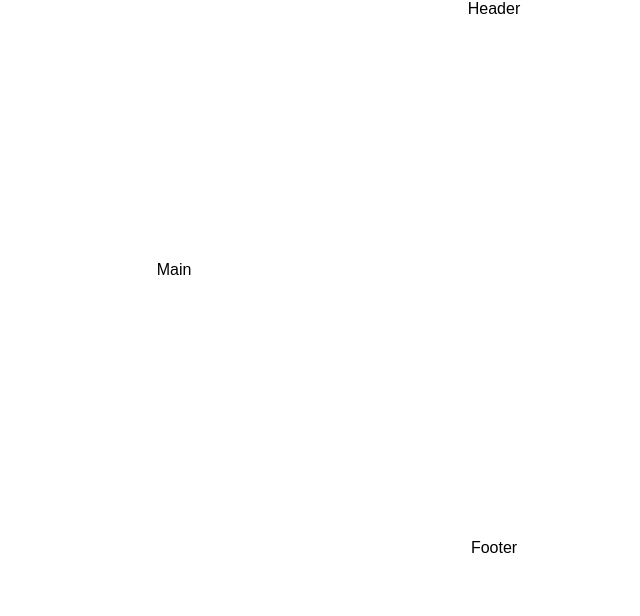
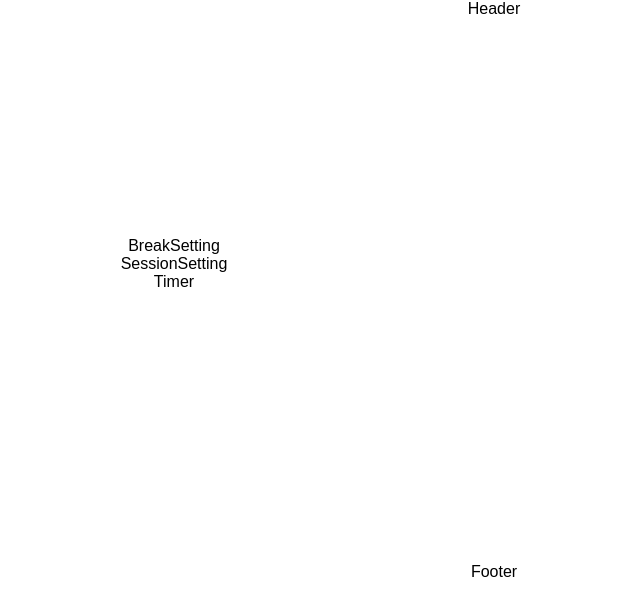
Before and after one commit to brimarq/fcc-pomodoro-clock, a React (Create React App) app: page / in a window 1280 px wide. Shown: the top 616 px of the page, without its empty margins (146-786 px from the left). Built offline with nearby package versions, Linux system fonts and the light colour scheme.

Commit message:
initial classes and default state

```diff
--- a/src/App.js
+++ b/src/App.js
@@ -1,5 +1,65 @@
 import React, { Component } from 'react';
 import './App.css';
+
+const defaultClockState = {
+  breakLength: 5,
+  sessionLength: 25,
+  isSession: true,
+  isTimerRunning: false,
+  countdown: null,
+};
+
+class BreakSetting extends Component {
+  render() {
+    return(
+      <div id="break-setting">
+        BreakSetting
+      </div>
+    );
+  }
+}
+
+class SessionSetting extends Component {
+  render() {
+    return(
+      <div id="session-setting">
+        SessionSetting
+      </div>
+    );
+  }
+}
+
+class Timer extends Component {
+  render() {
+    return(
+      <div id="timer">
+        Timer
+      </div>
+    );
+  }
+}
+
+class PomodoroClock extends Component {
+  constructor(props) {
+    super(props);
+    this.state = defaultClockState;
+    this.handleClick = this.handleClick.bind(this);
+  }
+
+  handleClick() {
+    return;
+  }
+
+  render() {
+    return(
+      <div id="pomodoro-clock">
+        <BreakSetting />
+        <SessionSetting />
+        <Timer />
+      </div>
+    );
+  }
+}
 
 class App extends Component {
   render() {
@@ -7,7 +67,7 @@ class App extends Component {
       <div className="App">
         <header className="App-header">Header</header>
         <main className="App-main">
-        Main
+          <PomodoroClock />
         </main>
         <footer className="App-footer">Footer</footer>
       </div>
```
